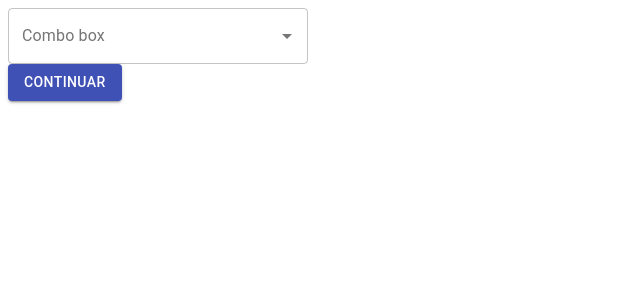
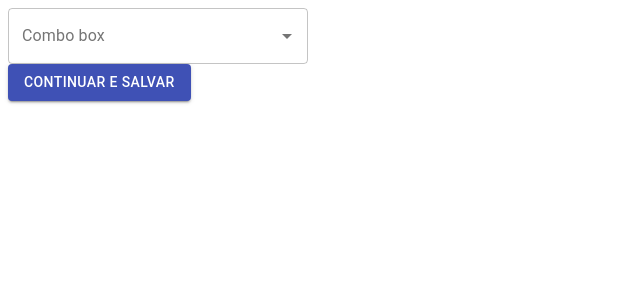
Before and after one commit to ubialimv/forms-autocompleteMUI, a React (Create React App) app: page / in a window 1280 px wide. Shown: the top 300 px of the page, without its empty margins (0-640 px from the left). Built offline with nearby package versions, Linux system fonts and the light colour scheme.

Commit message:
feat(style): teste 5

```diff
--- a/src/MyRHFForm.js
+++ b/src/MyRHFForm.js
@@ -17,7 +17,7 @@ const MyRHFForm = () => {
       <form onSubmit={methods.handleSubmit(onSubmit)}>
         <MyFormRHF />
         <Button variant="contained" color="primary" type="submit">
-          CONTINUAR
+          CONTINUAR E SALVAR
         </Button>
       </form>
     </FormContext>
```
